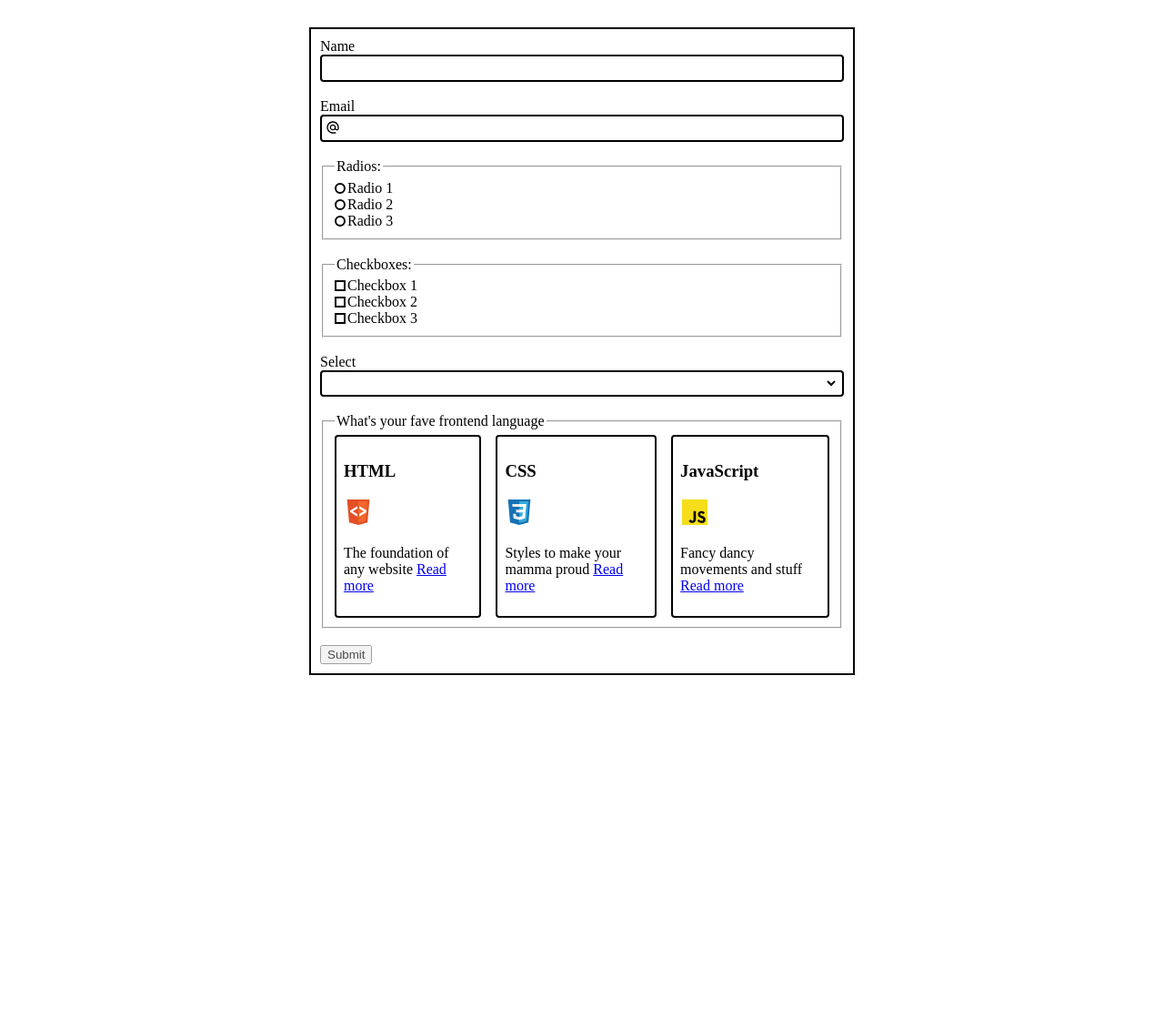
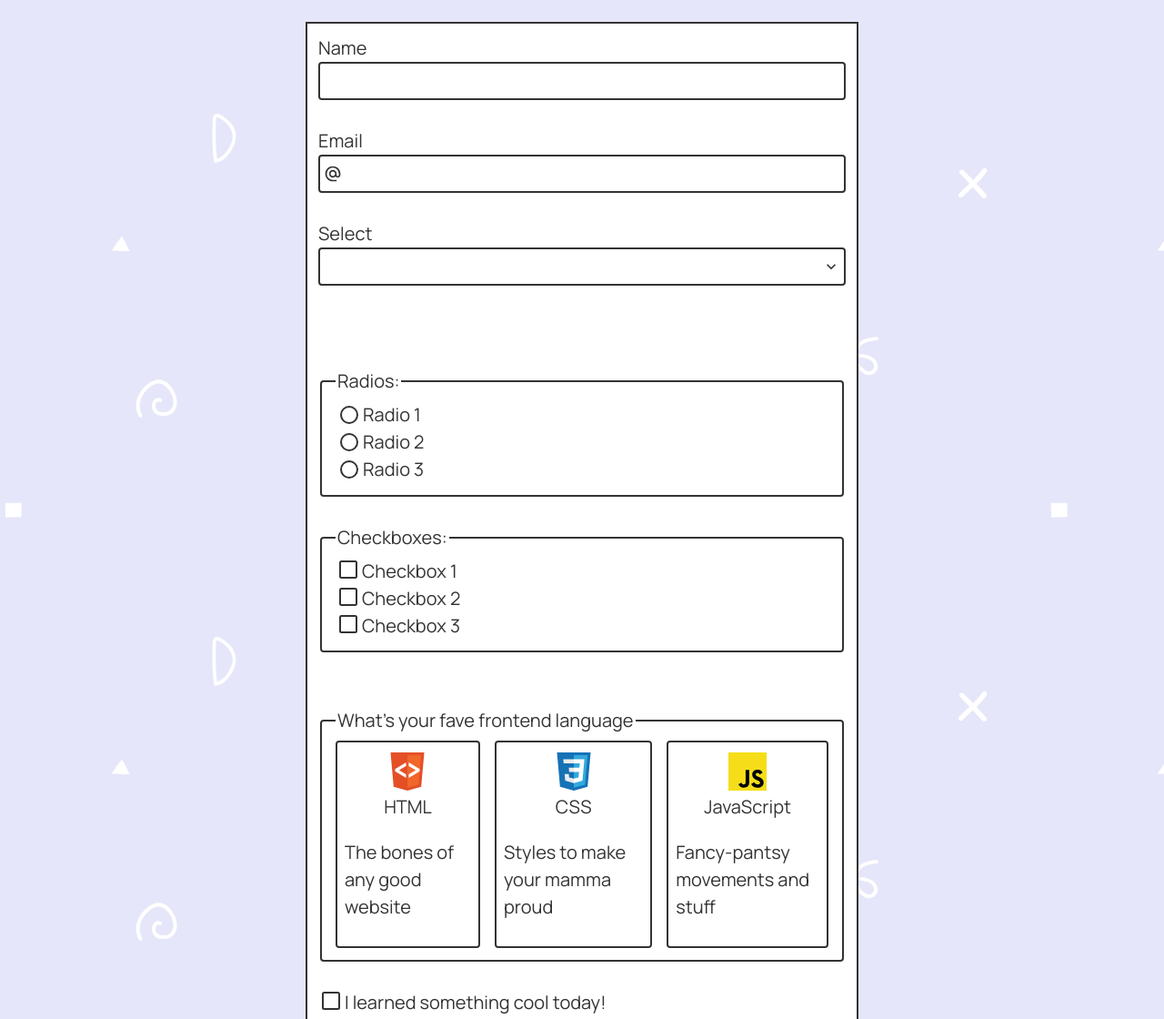
Before and after one commit to AustinGil/has-better-forms, a website built with Vite: page index.html in a window 1280 px wide. Shown: the top 1120 px of the page at 91% size. Before the commit the page ends 800 px from the top, so only its background shows below. Built offline with nearby package versions, Linux system fonts and the light colour scheme.

Commit message:
Ready to go

```diff
--- a/index.html
+++ b/index.html
@@ -5,10 +5,10 @@
     <link rel="icon" type="image/svg+xml" href="/vite.svg" />
     <meta name="viewport" content="width=device-width, initial-scale=1.0" />
     <title>Vite App</title>
-    <script type="module">
+		<!-- <script type="module">
       document.documentElement.classList.remove('no-js');
       document.documentElement.classList.add('js');
-    </script>
+		</script> -->
     <link rel="stylesheet" type="text/css" href="./style.css">
   </head>
   <body>
@@ -25,13 +25,11 @@
           </svg>
         </div>
 			</div>
-
 			<br>
-
       <div class="control">
         <label for="email">Email</label>
         <div class="control__input">
-          <svg class="icon">
+					<svg class="icon icon-email">
             <use href="#icon-email"></use>
           </svg>
           <input type="email" id="email" name="email" required>
@@ -43,45 +41,7 @@
           </svg>
         </div>
 			</div>
-
 			<br>
-
-      <fieldset>
-        <legend>Radios:</legend>
-        <div class="control">
-          <input type="radio" id="radio-1" name="radios" required>
-          <label for="radio-1">Radio 1</label>
-        </div>
-        <div class="control">
-          <input type="radio" id="radio-2" name="radios" required>
-          <label for="radio-2">Radio 2</label>
-        </div>
-        <div class="control">
-          <input type="radio" id="radio-3" name="radios" required>
-          <label for="radio-3">Radio 3</label>
-        </div>
-      </fieldset>
-
-      <br>
-
-      <fieldset>
-        <legend>Checkboxes:</legend>
-        <div class="control">
-          <input type="checkbox" id="checkbox-1" name="checkboxes">
-          <label for="checkbox-1">Checkbox 1</label>
-        </div>
-        <div class="control">
-          <input type="checkbox" id="checkbox-2" name="checkboxes" required>
-          <label for="checkbox-2">Checkbox 2</label>
-        </div>
-        <div class="control">
-          <input type="checkbox" id="checkbox-3" name="checkboxes">
-          <label for="checkbox-3">Checkbox 3</label>
-        </div>
-      </fieldset>
-
-      <br>
-
 			<div class="control">
 				<label for="select">Select</label>
 				<div class="control__input">
@@ -91,6 +51,9 @@
 						<option value="2">Option 2</option>
 						<option value="3">Option 3</option>
 					</select>
+					<svg class="icon icon-chevron-down">
+						<use href="#icon-chevron-down"></use>
+					</svg>
 					<svg class="icon icon-check">
 						<use href="#icon-check"></use>
 					</svg>
@@ -99,9 +62,40 @@
 					</svg>
 				</div>
 			</div>
-
 			<br>
-
+			<br>
+			<br>
+      <fieldset>
+        <legend>Radios:</legend>
+        <div class="control">
+					<input type="radio" id="radio-1" name="radios">
+          <label for="radio-1">Radio 1</label>
+        </div>
+        <div class="control">
+					<input type="radio" id="radio-2" name="radios">
+          <label for="radio-2">Radio 2</label>
+        </div>
+        <div class="control">
+					<input type="radio" id="radio-3" name="radios">
+          <label for="radio-3">Radio 3</label>
+        </div>
+			</fieldset>
+			<br>
+      <fieldset>
+        <legend>Checkboxes:</legend>
+        <div class="control">
+          <input type="checkbox" id="checkbox-1" name="checkboxes">
+          <label for="checkbox-1">Checkbox 1</label>
+        </div>
+        <div class="control">
+					<input type="checkbox" id="checkbox-2" name="checkboxes">
+          <label for="checkbox-2">Checkbox 2</label>
+        </div>
+        <div class="control">
+          <input type="checkbox" id="checkbox-3" name="checkboxes">
+          <label for="checkbox-3">Checkbox 3</label>
+        </div>
+			</fieldset>
       <div class="results">
         <p class="results__options">You selected:
           <span class="results__option results__option--1 show-when-#radio-1:checked">Option 1</span>
@@ -115,25 +109,27 @@
           <span class="results__checked results__checked--3">Checkbox 3</span>
         </p>
       </div>
+			<br>
+			<br>
 
       <fieldset>
         <legend>What's your fave frontend language</legend>
 				<div class="cards">
-        <input id="html" type="radio" name="fe-fave" aria-describedby="html-description" class="visually-hidden">
 					<div class="card card--html">
-          <h3><label for="html">HTML</label></h3>
-          <svg aria-hidden="true" role="presentation" width="32" height="32" viewBox="0 0 32 32">
+						<svg width="48" height="48" viewBox="0 0 32 32">
+							<title>HTML Logo</title>
 							<path fill="#e44f26" d="M5.902 27.201L3.655 2h24.69l-2.25 25.197L15.985 30L5.902 27.201z" />
 							<path fill="#f1662a" d="m16 27.858l8.17-2.265l1.922-21.532H16v23.797z" />
 							<path fill="#fff"
 								d="m15 20.681l-8-4.809v-1.743l8-4.81v2.697L9.897 15L15 17.986v2.695zm2-.003v-2.694L22.14 15L17 12.017V9.322l8 4.787v1.782l-8 4.787z" />
 						</svg>
-          <p id="html-description">The foundation of any website <a href="#">Read more</a></p>
+						<label for="html">HTML</label>
+						<input id="html" type="radio" name="fe-fave" aria-describedby="html-description" class="visually-hidden">
+						<p id="html-description">The bones of any good website</p>
 						</div>
-        <input id="css" type="radio" name="fe-fave" aria-describedby="css-description" class="visually-hidden">
 					<div class="card card--css">
-          <h3><label for="css">CSS</label></h3>
-          <svg aria-hidden="true" role="presentation" width="32" height="32" viewBox="0 0 32 32">
+						<svg width="48" height="48" viewBox="0 0 32 32">
+							<title>CSS Logo</title>
 							<path fill="#1572b6" d="M5.902 27.201L3.656 2h24.688l-2.249 25.197L15.985 30L5.902 27.201z" />
 							<path fill="#33a9dc" d="m16 27.858l8.17-2.265l1.922-21.532H16v23.797z" />
 							<path fill="#fff" d="M16 13.191h4.09l.282-3.165H16V6.935h7.75l-.074.829l-.759 8.518H16v-3.091z" />
@@ -143,22 +139,29 @@
 							<path fill="#ebebeb"
 								d="M16.011 6.935v3.091H8.545l-.062-.695l-.141-1.567l-.074-.829h7.743zM16 13.191v3.091h-3.399l-.062-.695l-.14-1.567l-.074-.829H16z" />
 						</svg>
-          <p id="css-description">Styles to make your mamma proud <a href="#">Read more</a></p>
+						<label for="css">CSS</label>
+						<input id="css" type="radio" name="fe-fave" aria-describedby="css-description" class="visually-hidden">
+						<p id="css-description">Styles to make your mamma proud</p>
 						</div>
-        <input id="js" type="radio" name="fe-fave" aria-describedby="js-description" class="visually-hidden">
 						<div class="card card--js">
-          <h3><label for="js">JavaScript</label></h3>
-          <svg aria-hidden="true" role="presentation" width="32" height="32" viewBox="0 0 32 32">
+							<svg width="48" height="48" viewBox="0 0 32 32">
+								<title>HTML Logo</title>
 								<path fill="#f5de19" d="M2 2h28v28H2z" />
 								<path
 									d="M20.809 23.875a2.866 2.866 0 0 0 2.6 1.6c1.09 0 1.787-.545 1.787-1.3c0-.9-.716-1.222-1.916-1.747l-.658-.282c-1.9-.809-3.16-1.822-3.16-3.964c0-1.973 1.5-3.476 3.853-3.476a3.889 3.889 0 0 1 3.742 2.107L25 18.128A1.789 1.789 0 0 0 23.311 17a1.145 1.145 0 0 0-1.259 1.128c0 .789.489 1.109 1.618 1.6l.658.282c2.236.959 3.5 1.936 3.5 4.133c0 2.369-1.861 3.667-4.36 3.667a5.055 5.055 0 0 1-4.795-2.691Zm-9.295.228c.413.733.789 1.353 1.693 1.353c.864 0 1.41-.338 1.41-1.653v-8.947h2.631v8.982c0 2.724-1.6 3.964-3.929 3.964a4.085 4.085 0 0 1-3.947-2.4Z" />
 							</svg>
-          <p id="js-description">Fancy dancy movements and stuff <a href="#">Read more</a></p>
+							<label for="js">JavaScript</label>
+							<input id="js" type="radio" name="fe-fave" aria-describedby="js-description" class="visually-hidden">
+							<p id="js-description">Fancy-pantsy movements and stuff</p>
 							</div>
-      </div></fieldset>
-
+				</div>
+				</fieldset>
 				<br>
-
+				<div class="control">
+					<input id="checkme" type="checkbox" name="learned" required>
+					<label for="checkme">I learned something cool today!</label>
+				</div>
+				<br>
       <button type="submit">Submit</button>
     </form>
 
@@ -173,6 +176,9 @@
             d="m8.4 17l3.6-3.6l3.6 3.6l1.4-1.4l-3.6-3.6L17 8.4L15.6 7L12 10.6L8.4 7L7 8.4l3.6 3.6L7 15.6Zm3.6 5q-2.075 0-3.9-.788q-1.825-.787-3.175-2.137q-1.35-1.35-2.137-3.175Q2 14.075 2 12t.788-3.9q.787-1.825 2.137-3.175q1.35-1.35 3.175-2.138Q9.925 2 12 2t3.9.787q1.825.788 3.175 2.138q1.35 1.35 2.137 3.175Q22 9.925 22 12t-.788 3.9q-.787 1.825-2.137 3.175q-1.35 1.35-3.175 2.137Q14.075 22 12 22Zm0-2q3.35 0 5.675-2.325Q20 15.35 20 12q0-3.35-2.325-5.675Q15.35 4 12 4Q8.65 4 6.325 6.325Q4 8.65 4 12q0 3.35 2.325 5.675Q8.65 20 12 20Zm0-8Z">
           </path>
         </symbol>
+				<symbol viewBox="0 0 24 24" id="icon-chevron-down">
+					<path fill="currentColor" d="M7.41 8.58L12 13.17l4.59-4.59L18 10l-6 6l-6-6l1.41-1.42Z"></path>
+				</symbol>
         <symbol viewBox="0 0 24 24" id="icon-email">
           <path fill="currentColor"
             d="M12 22q-2.05 0-3.875-.788q-1.825-.787-3.187-2.15q-1.363-1.362-2.15-3.187Q2 14.05 2 12q0-2.075.788-3.887q.787-1.813 2.15-3.175Q6.3 3.575 8.125 2.787Q9.95 2 12 2q2.075 0 3.887.787q1.813.788 3.175 2.151q1.363 1.362 2.15 3.175Q22 9.925 22 12v1.45q0 1.475-1.012 2.512Q19.975 17 18.5 17q-.9 0-1.675-.4t-1.275-1.05q-.675.675-1.587 1.063Q13.05 17 12 17q-2.075 0-3.537-1.463Q7 14.075 7 12t1.463-3.538Q9.925 7 12 7t3.538 1.462Q17 9.925 17 12v1.45q0 .725.45 1.137q.45.413 1.05.413q.6 0 1.05-.413q.45-.412.45-1.137V12q0-3.275-2.363-5.638Q15.275 4 12 4Q8.725 4 6.362 6.362Q4 8.725 4 12t2.362 5.637Q8.725 20 12 20h5v2Zm0-7q1.25 0 2.125-.875T15 12q0-1.25-.875-2.125T12 9q-1.25 0-2.125.875T9 12q0 1.25.875 2.125T12 15Z">
@@ -185,13 +191,13 @@
     </svg>
 
 
-    <script>
+		<!-- <script>
       function onBlurredInput(event) {
         event.target.setAttribute('data-blurred', true)
       }
       for (input of document.querySelectorAll('input, textarea, select')) {
         input.addEventListener('blur', onBlurredInput)
       }
-    </script>
+		</script> -->
   </body>
 </html>
--- a/main.js
+++ /dev/null
@@ -1 +0,0 @@
-console.log('main.js')
--- a/style.css
+++ b/style.css
@@ -1,8 +1,59 @@
+@import url('https://fonts.googleapis.com/css2?family=Permanent+Marker:wght@400&family=Manrope:wght@400;700&display=swap');
 body {
-  max-inline-size: 600px;
+  max-inline-size: 38rem;
   margin: auto;
-  padding: 30px;
+  padding: 1.5rem;
+  font: 1.25rem/1.5 'Manrope';
+  color: #333;
+  background-image: url('/background.svg');
 }
+h1 {
+  font-family: 'Permanent Marker';
+}
+h2 {
+  font-family: 'Permanent Marker';
+}
+h3 {
+  font-family: 'Permanent Marker';
+}
+form {
+  border: .125rem solid;
+  padding: .75rem;
+  background: #fff;
+}
+input,
+select,
+button {
+  font: inherit;
+  color: inherit;
+  letter-spacing: inherit;
+}
+  input[type="radio"],
+  input[type="checkbox"] {
+    position: relative;
+    appearance: none;
+    inset-block-start: -0.1em;
+    inline-size: 1em;
+    block-size: 1em;
+    border: .125rem solid;
+    border-radius: .125em;
+    vertical-align: middle;
+    color: inherit;
+    transition: box-shadow 0.2s ease;
+  }
+  input[type='radio'] {
+    border-radius: 50%;
+  }
+  input[type="checkbox"]:checked,
+  input[type="radio"]:checked {
+    box-shadow: inset 0 0 0 .25em mediumpurple;
+  }
+fieldset {
+  border: .125rem solid;
+  border-radius: .25rem;
+}
+
+/* UTILS */
 .visually-hidden {
   border: 0;
   clip: rect(0 0 0 0);
@@ -10,82 +61,42 @@ body {
   margin: 0;
   overflow: hidden;
   padding: 0;
-  position: absolute;
+  position: absolute !important;
   width: 1px;
   white-space: nowrap;
 }
 .icon {
   display: inline-block;
-  width: 1em;
-  height: 1em;
+  inline-size: 1em;
+  block-size: 1em;
   stroke-width: 0;
   stroke: currentColor;
   fill: currentColor;
 }
 
-form {
-  border: 2px solid;
-  padding: 10px;
-}
-
-input {
-  font: inherit;
-  color: inherit;
-  letter-spacing: inherit;
-}
-input[type="radio"],
-input[type="checkbox"] {
-  appearance: none;
-  display: grid;
-  place-items: center;
-  margin: 0;
-  border: 0;
-  padding: 0;
-}
-:where(input[type="radio"], input[type="checkbox"]):before,
-:where(input[type="radio"], input[type="checkbox"]):after {
-  display: inline-block;
-  grid-area: 1/1;
-}
-:where(input[type="radio"], input[type="checkbox"]):before {
-  content: '';
-  inline-size: .5em;
-  block-size: .5em;
-  border: 2px solid;
-}
-:where(input[type="radio"], input[type="checkbox"]):after {
-  inline-size: .3em;
-  block-size: .3em;
-  background-color: currentColor;
-}
-input[type="radio"],
-input[type="radio"]:before,
-input[type="radio"]:after {
-  border-radius: 1000px;
-}
-:where(input[type="radio"], input[type="checkbox"]):checked:after {
-  content: '';
-}
-
 /* CUSTOM CONTROLS */
-
 .control :where(input, select, textarea) {
   border: 0;
   background-color: transparent;
 }
-
+.control select {
+  appearance: none;
+}
+.control:has(select) .icon-chevron-down {
+  display: block;
+}
 .control:has(:where(input[type="radio"], input[type="checkbox"])) {
   display: flex;
   align-items: center;
-  gap: 2px;
+  gap: .125rem;
 }
-
 .control__input {
   display: flex;
-  gap: 2px;
-  border: 2px solid;
-  border-radius: 4px;
-  padding: 4px;
+  align-items: center;
+  gap: .125rem;
+  border: .125rem solid;
+  border-radius: .25rem;
+  padding: .25rem;
 }
 .control__input :where(input, select, textarea) {
   flex-grow: 1;
@@ -93,30 +104,22 @@ input[type="radio"]:after {
   outline: 0;
 }
 .control__input:has(:focus-visible),
-#html:focus-visible + .card,
-#css:focus-visible + .card,
-#js:focus-visible + .card {
+.card:has(#html:focus-visible),
+.card:has(#css:focus-visible),
+.card:has(#js:focus-visible) {
   outline: 1px solid;
   outline-offset: 1px;
 }
 .control__input :where(.icon-check, .icon-cancel) {
   display: none;
 }
-
 .js .control:has([data-blurred]:invalid),
 .no-js .control:has(:focus-visible:invalid) {
   color: tomato;
 }
 /* Controls that do not include radio or checkbox, and that also have valid inputs currently focused */
-.control:has(
-  :where(
-    :not(
-      [type="radio"],
-      [type="checkbox"]
-    )
-  ):focus-visible:valid
-) {
-  color: lime;
+.control:has(:where(:not([type="radio"],[type="checkbox"])):focus-visible:valid) {
+  color: limegreen;
 }
 :where(
   .js .control:has([data-blurred]:invalid),
@@ -124,6 +127,9 @@ input[type="radio"]:after {
 ) .icon-cancel,
 .control:has(:focus-visible:valid) .icon-check {
   display: unset
+}
+.control:has(:focus-visible) .icon-chevron-down {
+  display: none;
 }
 
 /* Conditional rendering content */
@@ -151,9 +157,18 @@ form:has(#checkbox-3:checked) .results__checked--3 {
 }
 .card {
   position: relative;
-  border: 2px solid;
+  border: .125rem solid;
   border-radius: .25rem;
   padding: .5rem;
+  transition: box-shadow 0.2s ease;
+}
+.card svg {
+  display: block;
+  margin: auto;
+}
+.card label {
+  display: block;
+  text-align: center;
 }
 .card label:after {
   content: '';
@@ -163,14 +178,13 @@ form:has(#checkbox-3:checked) .results__checked--3 {
 .card a {
   position: relative;
 }
-#html:checked + .card,
-#css:checked + .card,
-#js:checked + .card {
-  border-color: goldenrod;
+.card:has(#html:checked),
+.card:has(#css:checked),
+.card:has(#js:checked) {
+  box-shadow: inset 0 0 0 .25em mediumpurple;
 }
 
-form:has(:invalid) button:not([type]),
-form:has(:invalid) button[type="submit"] {
+form:has(:invalid) :where(button:not([type]), button[type="submit"]) {
   opacity: 0.7;
   cursor: not-allowed;
 }
```
Also changed, not shown: counter.js (deleted, +0 -9 lines), background.svg (added). Lines whose indentation alone changed are shown as unchanged.
